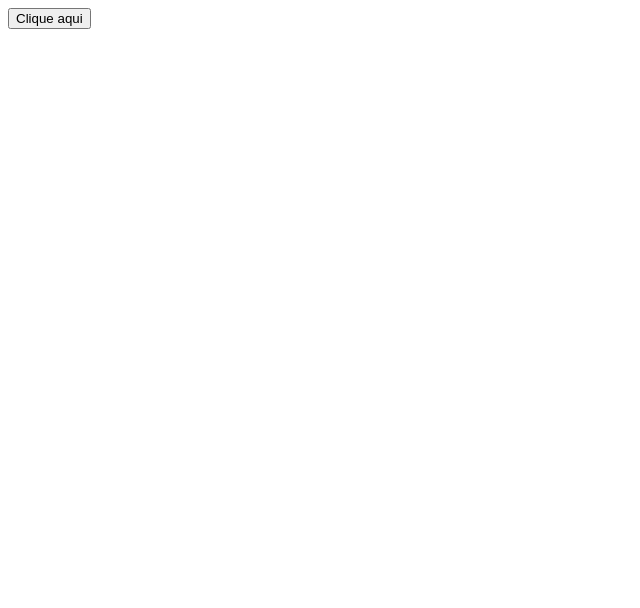
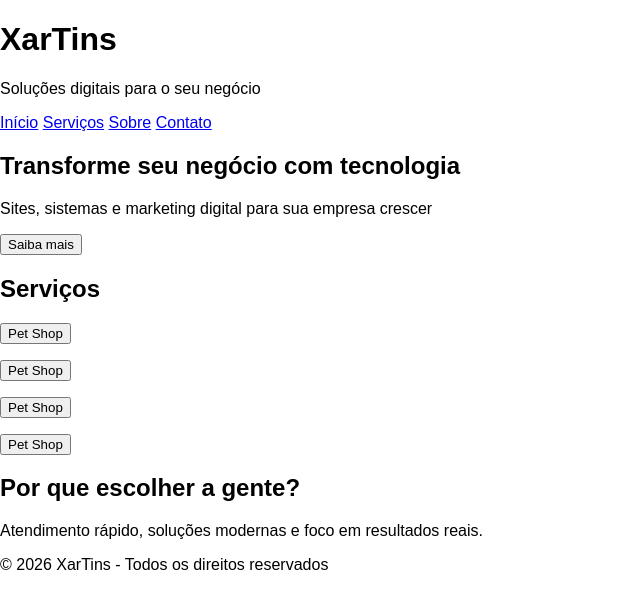
Before and after one commit to Yuridemolidor/ProjetoPetshop1, a plain HTML site: page frontend/index.html in a window 1280 px wide. Shown: the whole page, without its empty margins (0-640 px from the left). Drawn offline with Linux system fonts and the light colour scheme.

Commit message:
versao 0.09 terminar parte visual do html

```diff
--- a/frontend/index.html
+++ b/frontend/index.html
@@ -1,8 +1,74 @@
-<!Doctype html>
-<html>
-  <head>
-    <title></title>
-  </head>
-  <body></body>
+<!DOCTYPE html>
+<html lang="pt-BR">
+<head>
+    <meta charset="UTF-8">
+    <meta name="viewport" content="width=device-width, initial-scale=1.0">
+    <title>XarTins</title>
+
+    <style>
+        body {
+            margin: 0;
+            font-family: Arial, sans-serif;
+        }
+        body {
+
+
+        }
+    </style>
+</head>
+
+<body>
+
+<header>
+    <h1>XarTins</h1>
+    <p>Soluções digitais para o seu negócio</p>
+</header>
+
+<nav>
+    <a href="#">Início</a>
+    <a href="#">Serviços</a>
+    <a href="#">Sobre</a>
+    <a href="#">Contato</a>
+</nav>
+
+<section class="banner">
+    <h1>Transforme seu negócio com tecnologia</h1>
+    <p>Sites, sistemas e marketing digital para sua empresa crescer</p>
+    <button class="btn">Saiba mais</button>
+</section>
+
+<section class="section">
+    <h2>Serviços</h2>
+    <p>
+      <button class="btn-pet">
+    <i class="fa-solid fa-paw"></i> Pet Shop
+</button>
+    </p>
+    <p>
+      <button class="btn-pet">
+    <i class="fa-solid fa-paw"></i> Pet Shop
+</button>
+    </p>
+    <p>
+      <button class="btn-pet">
+    <i class="fa-solid fa-paw"></i> Pet Shop
+</button>
+    </p>
+    <p>
+      <button class="btn-pet">
+    <i class="fa-solid fa-paw"></i> Pet Shop
+</button>
+    </p>
+</section>
+
+<section class="section">
+    <h2>Por que escolher a gente?</h2>
+    <p>Atendimento rápido, soluções modernas e foco em resultados reais.</p>
+</section>
+
+<footer>
+    <p>© 2026 XarTins - Todos os direitos reservados</p>
+</footer>
+
+</body>
 </html>
-<button onclick="alert('oi yuriiii')">Clique aqui</button>
```
